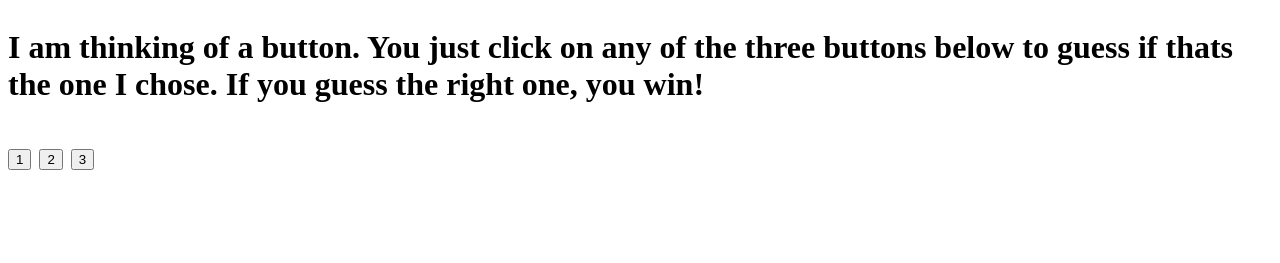
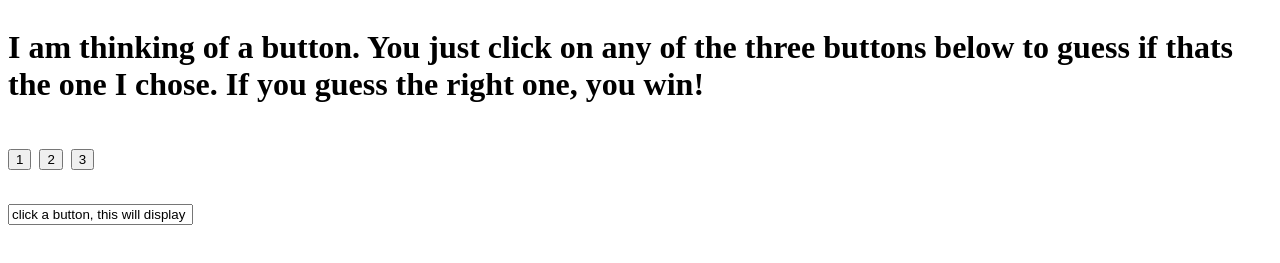
Before and after one commit to afzaaldeveloper1/guess-game, a plain HTML site: page index.html in a window 1280 px wide. Shown: the part 61-324 px from the top of the page. Drawn offline with nearby package versions, Linux system fonts and the light colour scheme.

Commit message:
Added input field

```diff
--- a/index.html
+++ b/index.html
@@ -22,6 +22,9 @@
 		<button>2</button>
 		<button>3</button>
 	</div>
+	<div>
+		<input type="text" value="click a button, this will display your choice">
+	<div>
 
 <script src="https://ajax.googleapis.com/ajax/libs/jquery/1.11.2/jquery.min.js"></script>
     <!-- Include all compiled plugins (below), or include individual files as needed -->
```
